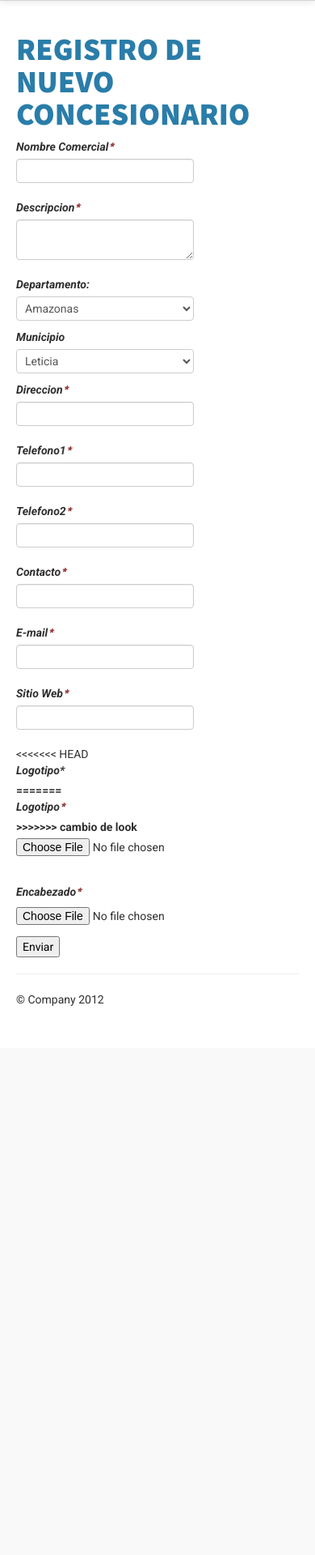
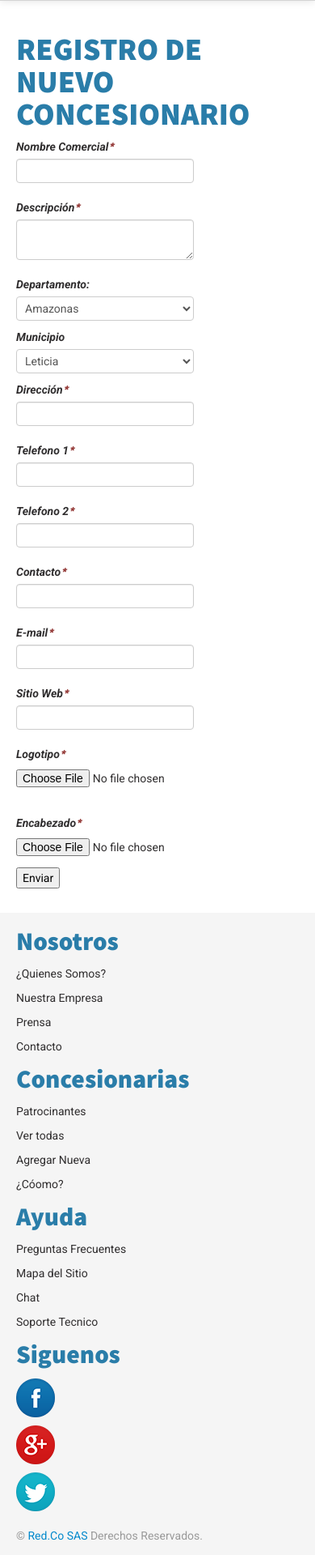
Before and after one commit to torreswil/red, a CodeIgniter app: page /red/index.php/concesionarios/add in a window 390 px wide. Shown: the part 338-2258 px from the top of the page at 81% size. Before the commit the page ends 1580 px from the top, so only its background shows below. Run offline with CodeIgniter, Linux system fonts and the light colour scheme; some libraries are stand-ins or nearby versions.

Commit message:
Penultimo del dia
casi completo excepto por la maquetacion del centro pero ya lo tengo
craneado

```diff
--- a/application/views/agregar_concesionario.php
+++ b/application/views/agregar_concesionario.php
@@ -75,7 +75,7 @@
 	            	</div>
 
 	            	<div class="control-group">
-	            		<label class="control-label" for="descripcion">Descripcion<span class="required requerido">*</span></label>
+	            		<label class="control-label" for="descripcion">Descripci&oacute;n<span class="required requerido">*</span></label>
 	                  	<div class="controls">
 	                        <textarea id="descripcion"  name="descripcion" rows="0" cols="0" class="required"><?php echo set_value('descripcion') ?></textarea>
 	                        <!--input class="input-xlarge"  id="tipo_id" type="text" name="tipo_id" value="<?php echo set_value('tipo_id'); ?>"  /-->
@@ -93,7 +93,7 @@
 
 
 	            	<div class="control-group">
-	            		<label class="control-label" for="direccion">Direccion<span class="required requerido">*</span></label>
+	            		<label class="control-label" for="direccion">Direcci&oacute;n<span class="required requerido">*</span></label>
 	                  	<div class="controls">
 	                        <input type="text" id='direccion' name='direccion' value="<?php echo set_value('direccion') ?>">
 	                        <!--input class="input-xlarge"  id="tipo_id" type="text" name="tipo_id" value="<?php echo set_value('tipo_id'); ?>"  /-->
@@ -102,7 +102,7 @@
 	            	</div>
 
 	            	<div class="control-group">
-	            		<label class="control-label" for="telefono1">Telefono1<span class="required requerido">*</span></label>
+	            		<label class="control-label" for="telefono1">Telefono 1<span class="required requerido">*</span></label>
 	                  	<div class="controls">
 	                        <input type="text" id='telefono1' name='telefono1' value="<?php echo set_value('telefono1') ?>">
 	                        <!--input class="input-xlarge"  id="tipo_id" type="text" name="tipo_id" value="<?php echo set_value('tipo_id'); ?>"  /-->
@@ -111,7 +111,7 @@
 	            	</div>
 
 	            	<div class="control-group">
-	            		<label class="control-label" for="telefono2">Telefono2<span class="required requerido">*</span></label>
+	            		<label class="control-label" for="telefono2">Telefono 2<span class="required requerido">*</span></label>
 	                  	<div class="controls">
 	                        <input type="text" id='telefono2' name='telefono2' value="<?php echo set_value('telefono2') ?>">
 	                        <!--input class="input-xlarge"  id="tipo_id" type="text" name="tipo_id" value="<?php echo set_value('tipo_id'); ?>"  /-->
@@ -142,15 +142,8 @@
 	                           <p class="help-inline"><?php echo form_error('web','<div class="label label-important">','</div>'); ?></p>
 	                       </div>
 	                 </div>
-
-<<<<<<< HEAD
-
-	            	<div class="control-group">
-	            		<label class="control-label" for="logo">Logotipo<span class="required">*</span></label>
-=======
 	            	<div class="control-group">
 	            		<label class="control-label" for="logo">Logotipo<span class="required requerido">*</span></label>
->>>>>>> cambio de look
 	                  	<div class="controls">
 	                        <input type="file" name="logo" id="logo"><br>
 	                        <p class="help-inline"><?php echo form_error('logo','<div class="label label-important">','</div>'); ?></p>
@@ -174,12 +167,47 @@
 				</form>
 			</div>
 		</div>
-	  	<hr>
+	</div>
+		 <div id="push"></div>
+    </div>
 
-		<footer>
-			<p>&copy; Company 2012</p>
-		</footer>
-	</div> <!-- /container -->
+    <div id="footer">
+      <div class="container">
+      	<div class="span3">
+      		<h2>Nosotros</h2>
+      		<p>¿Quienes Somos?</p>
+      		<p>Nuestra Empresa</p>
+      		<p>Prensa</p>
+      		<p>Contacto</p>
+      	</div>
+      	<div class="span3">
+      		<h2>Concesionarias</h2>
+      		<p>Patrocinantes</p>
+      		<p>Ver todas</p>
+      		<p>Agregar Nueva</p>
+      		<p>¿C&oacute;omo?</p>
+      	</div>
+      	<div class="span3">
+      		<h2>Ayuda</h2>
+      		<p>Preguntas Frecuentes</p>
+      		<p>Mapa del Sitio</p>
+      		<p>Chat</p>
+      		<p>Soporte Tecnico</p>
+      	</div>
+      	<div class="span2">
+      		<h2>Siguenos</h2>
+      		<p><img src="<?php echo base_url()?>social/fb.png"/></p>
+      		<p><img src="<?php echo base_url()?>social/gp.png"/></p>
+      		<p><img src="<?php echo base_url()?>social/tw.png"/></p>
+      	</div>
+
+      	<div id="push"></div>
+
+        <p class="muted credit">&copy; <a href="#">Red.Co SAS</a> Derechos Reservados.</p>
+      </div>
+    </div>
+
+      <!-- /container -->
 
 	<!-- Le javascript
 	================================================== -->
--- a/css/estilos.css
+++ b/css/estilos.css
@@ -38,6 +38,12 @@ h1 {
 
 }
 
+h2 {
+
+	font-family: "Source Sans Pro";
+	color: #2A7DA9; /*http://www.colourlovers.com/palette/2881959/Muse_Palette_4?sAC=1*/
+}
+
 /*Estilos temporales*/
 
 .requerido {
@@ -56,3 +62,26 @@ h1 {
 	font-size: 18px;
 	margin-bottom:5px;
 }
+
+.container1 .credit {
+        margin: 20px 0;
+      }
+#push,
+#footer {
+    width: 100%;
+    clear: both;
+    padding: 5px;
+
+}
+#footer {
+    background-color: #f5f5f5;
+}
+
+@media (max-width: 767px) {
+#footer {
+          margin-left: -20px;
+          margin-right: -20px;
+          padding-left: 20px;
+          padding-right: 20px;
+    }
+}
```
Also changed, not shown: social/fb.png (added), social/gp.png (added), social/tw.png (added).
